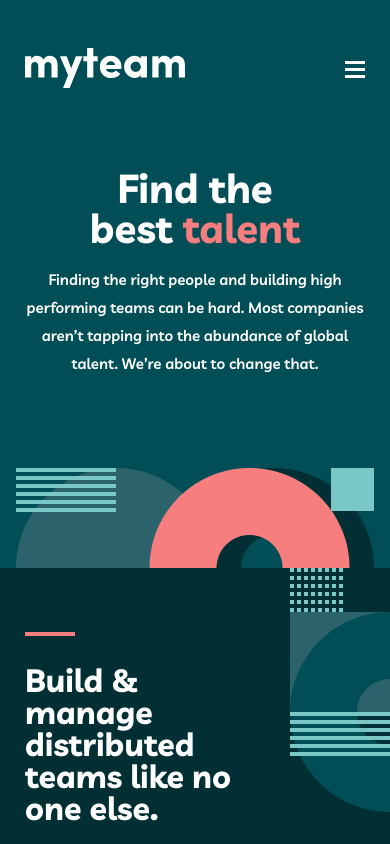
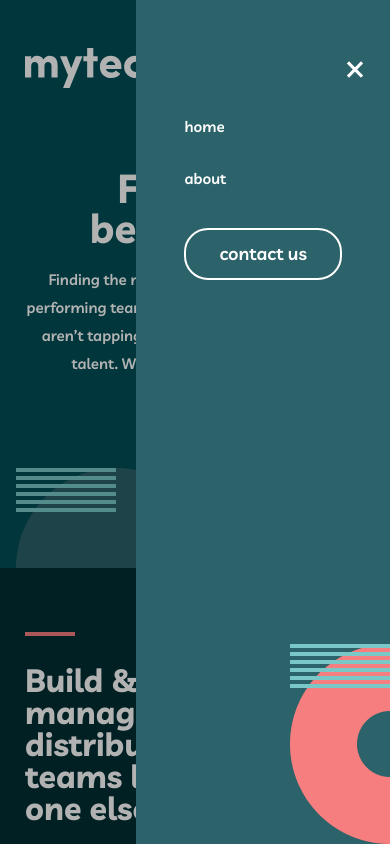
Before and after one commit to azamatshamsiddin/My-team, a plain HTML site: page index.html in a window 390 px wide. Both pictures are taken after a click on the label 355 px from the left and 68 px from the top of the page. Shown: the top 844 px of the page. Drawn offline with Linux system fonts and the light colour scheme.

Commit message:
my team finished

```diff
--- a/index.html
+++ b/index.html
@@ -26,10 +26,25 @@
         </nav>
 
         <a class="btn u-ml-auto header-nav__btn" href="contact.html">contact us</a>
+        <input class="burger__input" type="checkbox" id="burgerMenu">
         <label class="burger u-ml-auto" for="burgerMenu">
-          <input class="burger__input" type="checkbox" id="burgerMenu">
           <span class="burger__menu"></span>
         </label>
+        <div class="modal">
+          <div class="modal__body">
+            <nav class="nav  modal__nav">
+              <ul class="list  modal-list">
+                <li class="list__item  modal-list__item">
+                  <a class="modal-list__link list__link" href="index.html">home</a>
+                </li>
+                <li class="list__item  modal-list__item">
+                  <a class="modal-list__link list__link" href="about.html">about</a>
+                </li>
+              </ul>
+            </nav>
+            <a class="btn modal__btn" href="contact.html">contact us</a>
+          </div>
+        </div>
       </header>
 
       <div class="talent-info">
--- a/sass/base/_typography.scss
+++ b/sass/base/_typography.scss
@@ -111,6 +111,4 @@ html {
     font-size: 3.2rem;
     line-height: 3.2rem;
   }
-
-
 }
--- a/sass/layout/_header.scss
+++ b/sass/layout/_header.scss
@@ -29,14 +29,10 @@
   }
 }
 
-
 .burger {
   cursor: pointer;
   display: none;
-
-  @include respond(phone) {
-    display: block;
-  }
+  z-index: 9999;
 
   &__input {
     display: none;
@@ -65,3 +61,78 @@
     }
   }
 }
+
+.modal {
+  display: none;
+  background-color: rgba(0, 0, 0, .3);
+  width: 100%;
+  height: 100%;
+  position: fixed;
+  top: 0;
+  right: 0;
+  z-index: 9000;
+
+  &__body {
+    display: block;
+    padding: 11.2rem 4.8rem 0;
+    max-width: 25.5rem;
+    height: 100%;
+    position: absolute;
+    right: 0;
+    top: 0;
+    background-color: #2C6269;
+    background-image: url(../../images/about-page/about-bg-img.png);
+    background-repeat: no-repeat;
+    background-position: right -10rem bottom;
+  }
+
+  &__btn {
+    margin-top: 3.6rem;
+  }
+}
+
+.modal-list {
+  display: flex;
+  flex-direction: column;
+  justify-content: left;
+
+  &__item {
+    font-size: 1.8rem;
+    line-height: 2.8rem;
+
+    &:not(:last-child) {
+      margin-bottom: 2.4rem;
+    }
+  }
+}
+
+@include respond(phone) {
+  .burger {
+    display: block;
+
+    &__input {
+      &:checked+.burger .burger__menu {
+        visibility: hidden;
+
+        &::before,
+        &::after {
+          visibility: visible;
+          top: 0;
+          transition: all .3s ease;
+        }
+
+        &::before {
+          transform: rotate(135deg);
+        }
+
+        &::after {
+          transform: rotate(-135deg);
+        }
+      }
+
+      &:checked~.modal {
+        display: block;
+      }
+    }
+  }
+}
--- a/sass/pages/_home.scss
+++ b/sass/pages/_home.scss
@@ -1,6 +1,8 @@
 // *****************************
 // ********TALENT SECTION*******
 // *****************************
+
+
 
 .talent {
   padding-top: 7.3rem;
```
Also changed, not shown: css/main.css.
